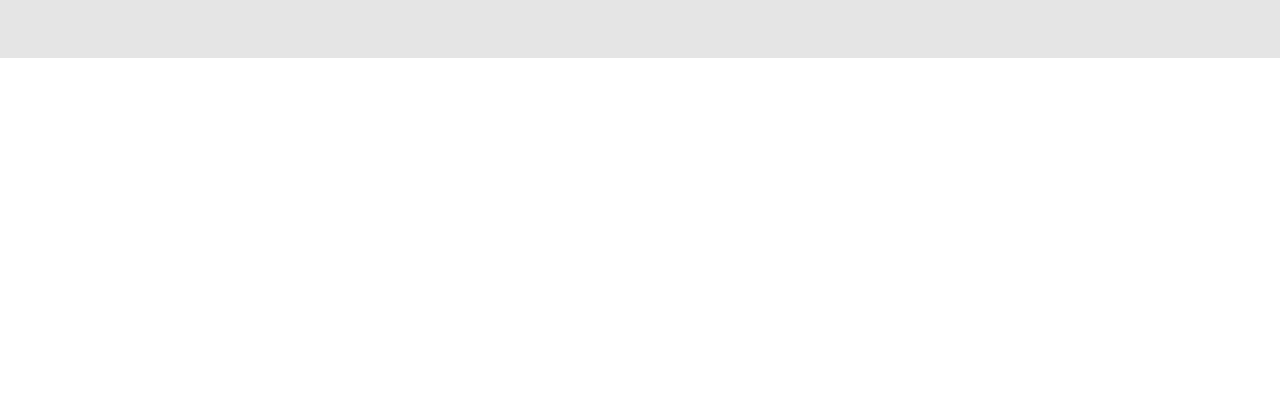
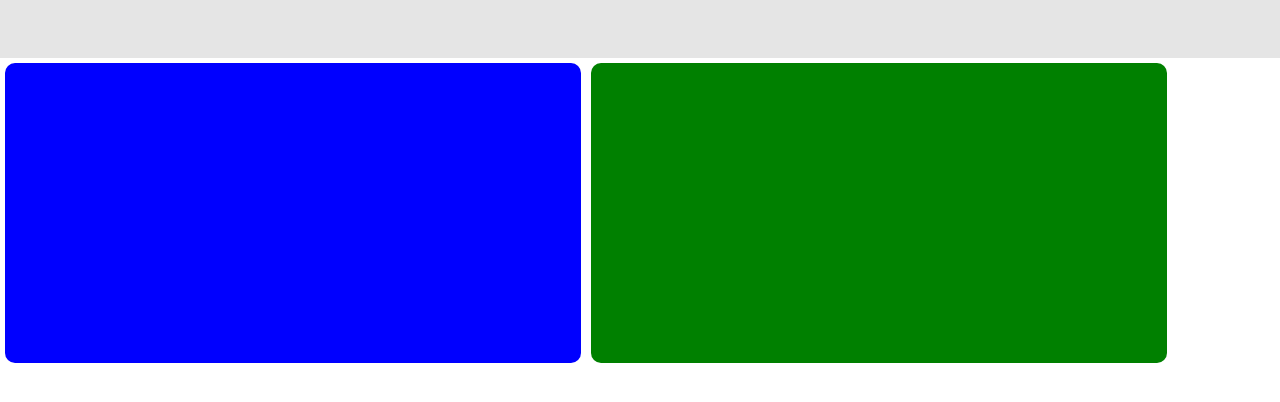
Before and after one commit to daniloarantes/front03, a plain HTML site: page index.html in a window 1280 px wide. Shown: the part 102-504 px from the top of the page. Drawn offline with Linux system fonts and the light colour scheme.

Commit message:
Estudo posicionamento

```diff
--- a/css/estilo.css
+++ b/css/estilo.css
@@ -15,3 +15,19 @@
     left: 50%;
     transform: translate(-50%, -50%);
 }
+
+.box {
+    width: 45vw;
+    height: 300px;
+    float: left;
+    border-radius: 10px;
+    margin: 5px;
+}
+
+#b1 {
+    background-color: blue;
+}
+
+#b2 {
+    background-color: green;
+}
--- a/index.html
+++ b/index.html
@@ -11,5 +11,14 @@
     <h1 class="titulo-site">Aula 6 - Front-End</h1>
 </header>
 
+<div id="b1" class="box">
+
+</div>
+
+<div id="b2" class="box">
+
+</div>
+
+
 </body>
 </html>
```
